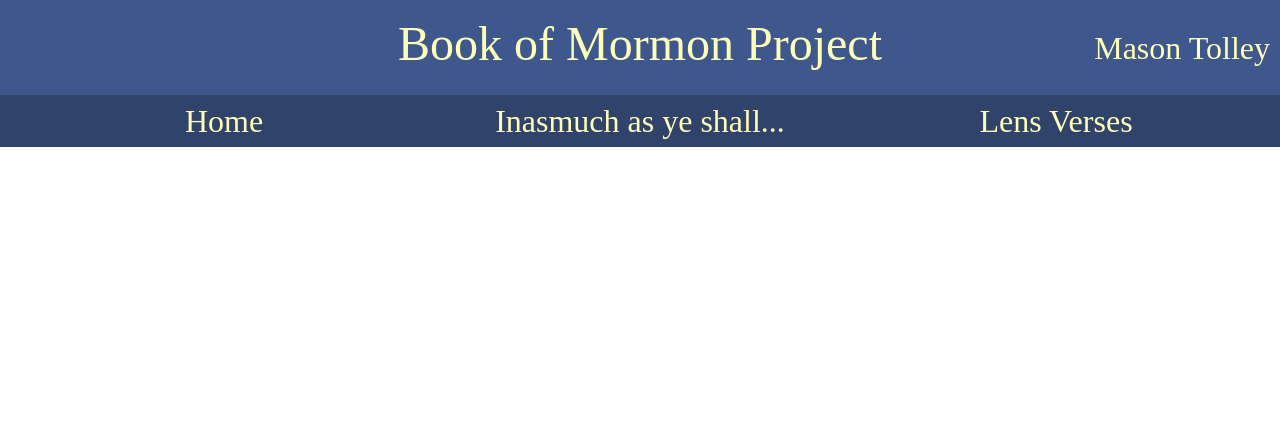
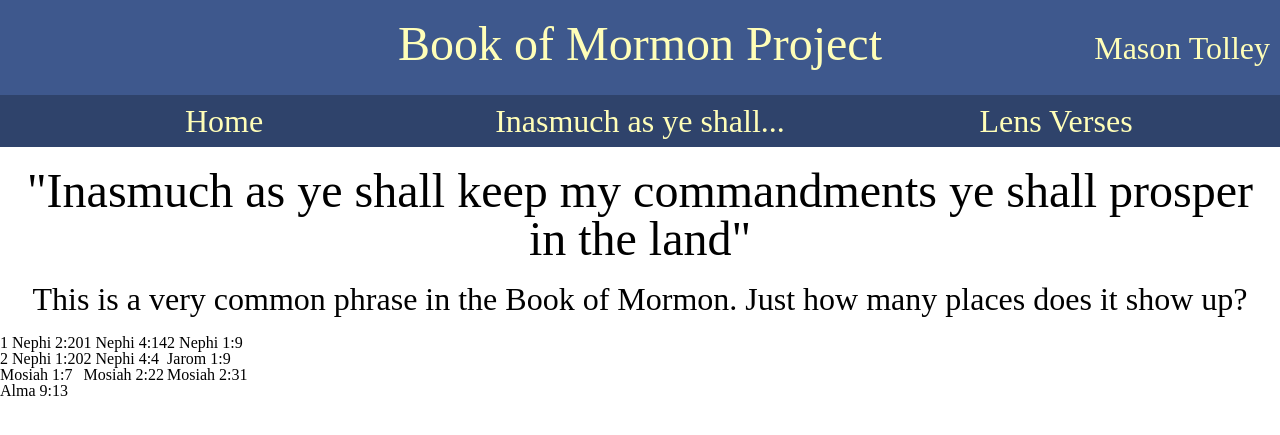
Before and after one commit to mateyct/mateyct.github.io, a PHP site: page /bom-project/prosper.html in a window 1280 px wide. Shown: the top 435 px of the page. Run offline with PHP 8.4, Linux system fonts and the light colour scheme.

Commit message:
Began working on table to show off verses

```diff
--- a/bom-project/bom.css
+++ b/bom-project/bom.css
@@ -117,6 +117,7 @@ a:visited {
     color: #FFFEB8;
     text-decoration: none;
 }
+/*Home page CSS*/
 .front-main {
     margin: 30px 0 0 0;
     width: 100%;
@@ -146,6 +147,11 @@ a:visited {
     padding: 30px;
     font-size: 3em;
     border-radius: 30px;
+    transition: padding .5s;
+}
+
+.front-main section a:hover {
+    padding: 35px;
 }
 
 .front-main section p {
@@ -156,3 +162,14 @@ a:visited {
 .right-border {
     border-right: black solid 2px;
 }
+/*Prosper page CSS*/
+.page-header {
+    margin: 20px;
+    text-align: center;
+    font-size: 3em;
+}
+.subheader {
+    margin: 20px;
+    text-align: center;
+    font-size: 2em;
+}
--- a/bom-project/prosper.html
+++ b/bom-project/prosper.html
@@ -22,7 +22,29 @@
             </nav>
         </header>
         <main>
-
+            <h2 class="page-header">"Inasmuch as ye shall keep my commandments ye shall prosper in the land"</h2>
+            <h3 class="subheader">This is a very common phrase in the Book of Mormon. Just how many places does it show up?</h3>
+            <table>
+                <tr>
+                    <td>1 Nephi 2:20</td>
+                    <td>1 Nephi 4:14</td>
+                    <td>2 Nephi 1:9</td>
+                </tr>
+                <tr>
+                    <td> 2 Nephi 1:20</td>
+                    <td>2 Nephi 4:4</td>
+                    <td>Jarom 1:9</td>
+                </tr>
+                <tr>
+                    <td>Mosiah 1:7</td>
+                    <td>Mosiah 2:22</td>
+                    <td>Mosiah 2:31</td>
+                </tr>
+                <tr>
+                    <td>Alma 9:13</td>
+                </tr>
+            </table>
+            <marquee>Note: This is only up to where I have read in the Book of Mormon as of making this website, and it might not be complete.</marquee>
         </main>
     </body>
 </html>
```
